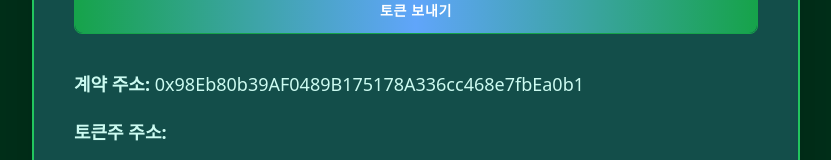
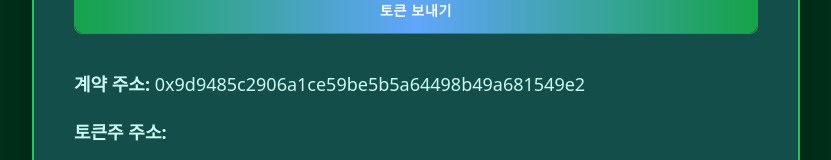
Before and after one commit to yhlee4428/coinfrontend2, a React (Create React App) app in the folder Memecoin-Dapp-Cadena-master/: page / in a window 1280 px wide. Shown: the part 355-515 px from the top of the page, without its empty margins (224-1055 px from the left). Built offline with nearby package versions, Linux system fonts and the light colour scheme.

Commit message:
Update App.js

```diff
--- a/Memecoin-Dapp-Cadena-master/src/App.js
+++ b/Memecoin-Dapp-Cadena-master/src/App.js
@@ -13,7 +13,7 @@ function App() {
   const [yourWalletAddress, setYourWalletAddress] = useState(null);
   const [error, setError] = useState(null);
 
-  const contractAddress = '0x98Eb80b39AF0489B175178A336cc468e7fbEa0b1';
+  const contractAddress = '0x9d9485c2906a1ce59be5b5a64498b49a681549e2';
   const contractABI = abi.abi;
 
   const checkIfWalletIsConnected = async () => {
```
